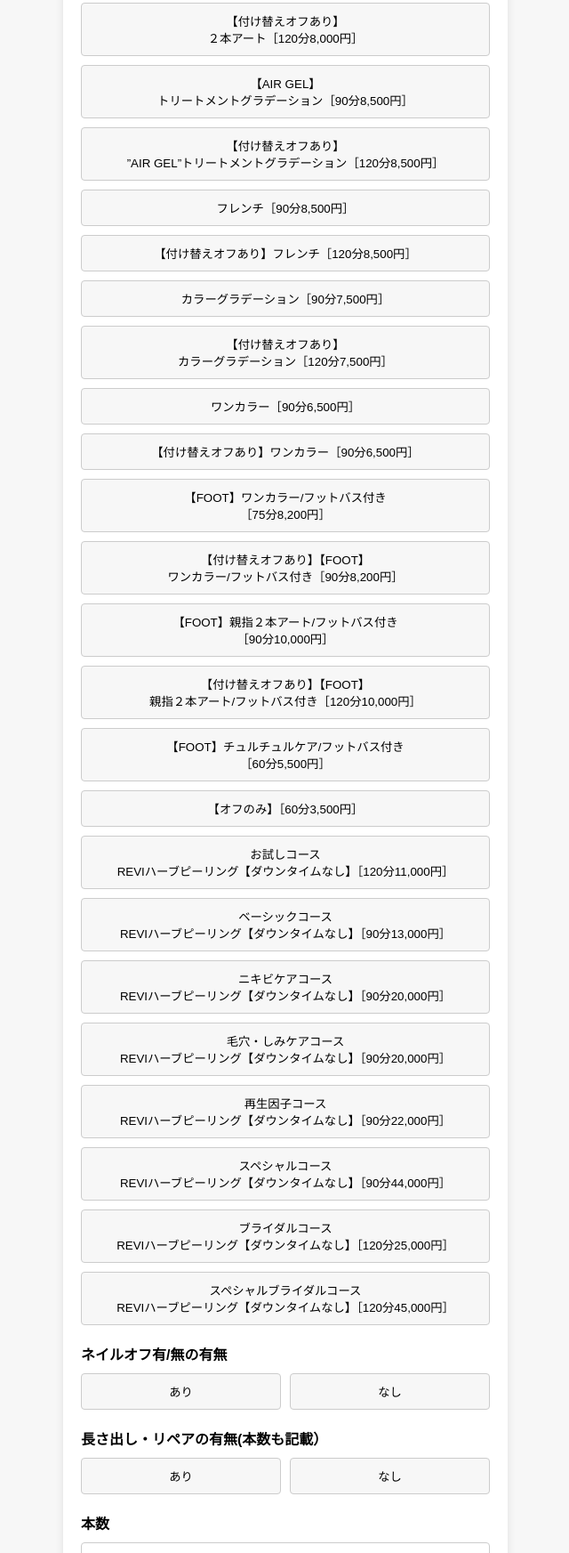
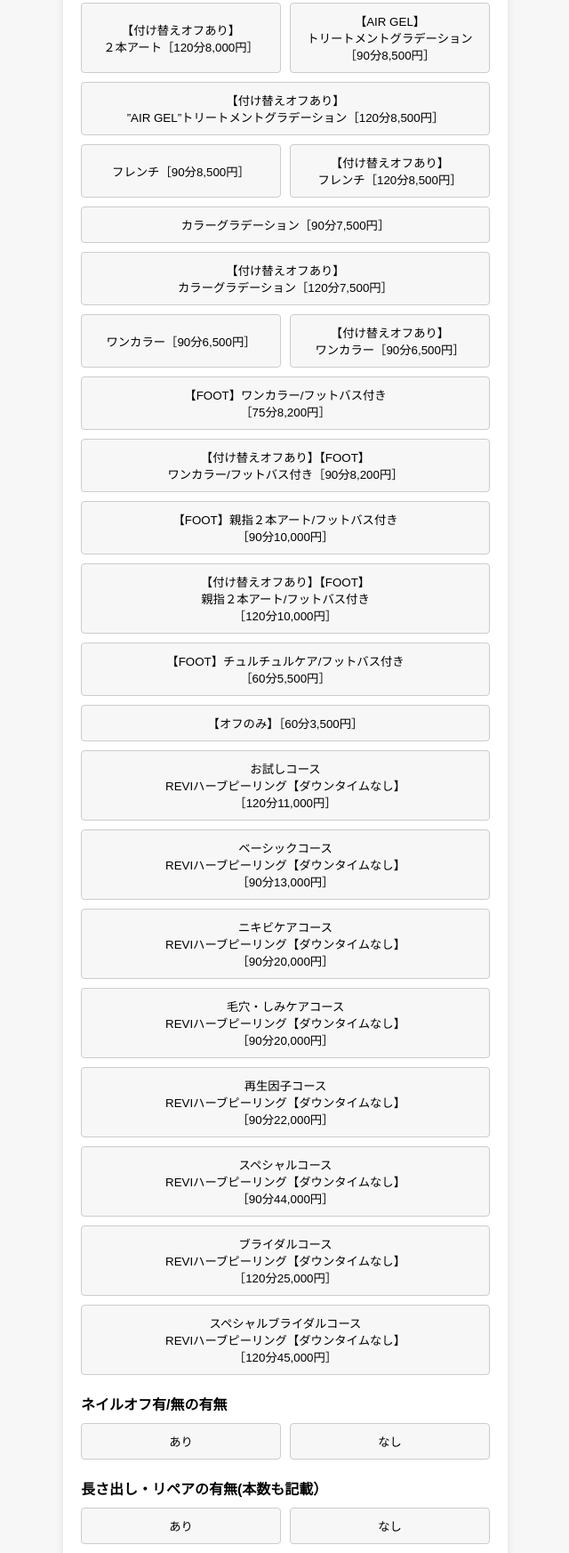
Before and after one commit to officialline0101/MillyBeautyStudio_jp, a plain HTML site: page index.html in a window 1280 px wide. Shown: the part 585-2330 px from the top of the page at 89% size, without its empty margins (319-959 px from the left). Drawn offline with Linux system fonts and the light colour scheme; a script that the page names is missing.

Commit message:
Update index.html

```diff
--- a/index.html
+++ b/index.html
@@ -102,28 +102,28 @@
             <button type="button" onclick="selectSymptom(this)">【付け替えオフあり】<br>４本アート［120分9,000円］</button>
             <button type="button" onclick="selectSymptom(this)">２本アート［90分8,000円］　　　　　　　　　　</button>
             <button type="button" onclick="selectSymptom(this)">【付け替えオフあり】<br>２本アート［120分8,000円］</button>
-            <button type="button" onclick="selectSymptom(this)">【AIR GEL】<br>トリートメントグラデーション［90分8,500円］</button>
+            <button type="button" onclick="selectSymptom(this)">【AIR GEL】<br>トリートメントグラデーション<br>［90分8,500円］</button>
             <button type="button" onclick="selectSymptom(this)">【付け替えオフあり】<br>”AIR GEL”トリートメントグラデーション［120分8,500円］</button>
             <button type="button" onclick="selectSymptom(this)">フレンチ［90分8,500円］</button>
-            <button type="button" onclick="selectSymptom(this)">【付け替えオフあり】フレンチ［120分8,500円］</button>
+            <button type="button" onclick="selectSymptom(this)">【付け替えオフあり】<br>フレンチ［120分8,500円］</button>
             <button type="button" onclick="selectSymptom(this)">カラーグラデーション［90分7,500円］</button>
             <button type="button" onclick="selectSymptom(this)">【付け替えオフあり】<br>カラーグラデーション［120分7,500円］</button>
             <button type="button" onclick="selectSymptom(this)">ワンカラー［90分6,500円］</button>
-            <button type="button" onclick="selectSymptom(this)">【付け替えオフあり】ワンカラー［90分6,500円］</button>
+            <button type="button" onclick="selectSymptom(this)">【付け替えオフあり】<br>ワンカラー［90分6,500円］</button>
             <button type="button" onclick="selectSymptom(this)">【FOOT】ワンカラー/フットバス付き<br>［75分8,200円］</button>
             <button type="button" onclick="selectSymptom(this)">【付け替えオフあり】【FOOT】<br>ワンカラー/フットバス付き［90分8,200円］</button>
             <button type="button" onclick="selectSymptom(this)">【FOOT】親指２本アート/フットバス付き<br>［90分10,000円］</button>
-            <button type="button" onclick="selectSymptom(this)">【付け替えオフあり】【FOOT】<br>親指２本アート/フットバス付き［120分10,000円］</button>
+            <button type="button" onclick="selectSymptom(this)">【付け替えオフあり】【FOOT】<br>親指２本アート/フットバス付き<br>［120分10,000円］</button>
             <button type="button" onclick="selectSymptom(this)">【FOOT】チュルチュルケア/フットバス付き<br>［60分5,500円］</button>
             <button type="button" onclick="selectSymptom(this)">【オフのみ】［60分3,500円］</button>
-            <button type="button" onclick="selectSymptom(this)">お試しコース<br>REVIハーブピーリング【ダウンタイムなし】［120分11,000円］</button>
-            <button type="button" onclick="selectSymptom(this)">ベーシックコース<br>REVIハーブピーリング【ダウンタイムなし】［90分13,000円］</button>
-            <button type="button" onclick="selectSymptom(this)">ニキビケアコース<br>REVIハーブピーリング【ダウンタイムなし】［90分20,000円］</button>
-            <button type="button" onclick="selectSymptom(this)">毛穴・しみケアコース<br>REVIハーブピーリング【ダウンタイムなし】［90分20,000円］</button>
-            <button type="button" onclick="selectSymptom(this)">再生因子コース<br>REVIハーブピーリング【ダウンタイムなし】［90分22,000円］</button>
-            <button type="button" onclick="selectSymptom(this)">スペシャルコース<br>REVIハーブピーリング【ダウンタイムなし】［90分44,000円］</button>
-            <button type="button" onclick="selectSymptom(this)">ブライダルコース<br>REVIハーブピーリング【ダウンタイムなし】［120分25,000円］</button>
-            <button type="button" onclick="selectSymptom(this)">スペシャルブライダルコース<br>REVIハーブピーリング【ダウンタイムなし】［120分45,000円］</button>
+            <button type="button" onclick="selectSymptom(this)">お試しコース<br>REVIハーブピーリング【ダウンタイムなし】<br>［120分11,000円］</button>
+            <button type="button" onclick="selectSymptom(this)">ベーシックコース<br>REVIハーブピーリング【ダウンタイムなし】<br>［90分13,000円］</button>
+            <button type="button" onclick="selectSymptom(this)">ニキビケアコース<br>REVIハーブピーリング【ダウンタイムなし】<br>［90分20,000円］</button>
+            <button type="button" onclick="selectSymptom(this)">毛穴・しみケアコース<br>REVIハーブピーリング【ダウンタイムなし】<br>［90分20,000円］</button>
+            <button type="button" onclick="selectSymptom(this)">再生因子コース<br>REVIハーブピーリング【ダウンタイムなし】<br>［90分22,000円］</button>
+            <button type="button" onclick="selectSymptom(this)">スペシャルコース<br>REVIハーブピーリング【ダウンタイムなし】<br>［90分44,000円］</button>
+            <button type="button" onclick="selectSymptom(this)">ブライダルコース<br>REVIハーブピーリング【ダウンタイムなし】<br>［120分25,000円］</button>
+            <button type="button" onclick="selectSymptom(this)">スペシャルブライダルコース<br>REVIハーブピーリング【ダウンタイムなし】<br>［120分45,000円］</button>
         </div>
 
         <label>ネイルオフ有/無の有無</label>
```
